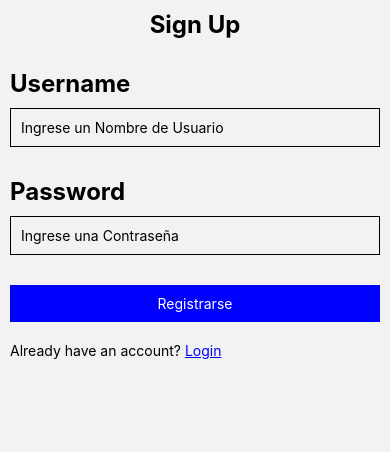
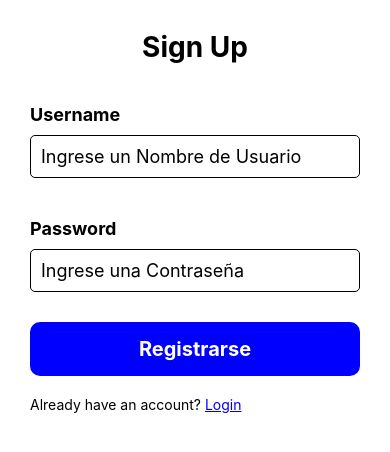
Before and after one commit to martomorri/DAI-Login, a React Native app in the folder Client/: screen /SignUp in a window 390 px wide. Shown: the top 452 px of the page. Built offline with nearby package versions, Linux system fonts and the light colour scheme.

Commit message:
terminado con un diseño espectacular

```diff
--- a/Client/Navigator.js
+++ b/Client/Navigator.js
@@ -16,7 +16,7 @@ export default function Navigator() {
         <Stack.Screen options={{ headerShown: false }} name="Login" component={Login} />
         <Stack.Screen options={{ headerShown: false }} name="Home" component={Home} />
         <Stack.Screen options={{ headerShown: false }} name="SignUp" component={SignUp} />
-        <Stack.Screen options={{ headerShown: false }} name="FormPerfil" component={FormPerfil} />
+        <Stack.Screen options={{ headerShown: true, title: 'Editar Perfil' }} name="FormPerfil" component={FormPerfil} />
         <Stack.Screen options={{ headerShown: true }} name="Perfil" component={Perfil} />
       </Stack.Navigator>
     </NavigationContainer>
--- a/Client/components/Input.jsx
+++ b/Client/components/Input.jsx
@@ -1,35 +1,43 @@
-import React from 'react'
-import { StyleSheet, TextInput, Text, View } from 'react-native'
+import React from 'react';
+import { StyleSheet, TextInput, Text, View } from 'react-native';
 
 const Input = (props) => {
-    const actualizar = text => {
-        if (props.label === 'Username' || props.label === 'Nombre') props.setUsername(text)
-        else if (props.label === 'Password' || props.label === 'Apellido') props.setPassword(text)
-    }
+    const actualizar = (text) => {
+        if (props.label === 'Username' || props.label === 'Nombre') props.setUsername(text);
+        else if (props.label === 'Password' || props.label === 'Apellido') props.setPassword(text);
+    };
 
     return (
         <View style={styles.container}>
             <Text style={styles.label}>{props.label}</Text>
-            <TextInput secureTextEntry={props.secureTextEntry} style={styles.input} placeholder={props.placeholder} onChangeText={text => actualizar(text)} />
+            <TextInput
+                secureTextEntry={props.secureTextEntry}
+                style={styles.input}
+                placeholder={props.placeholder}
+                onChangeText={(text) => actualizar(text)}
+            />
         </View>
     );
-}
+};
 
 const styles = StyleSheet.create({
     container: {
-        margin: 10,
         marginVertical: 10,
+        margin: 10
     },
     input: {
         borderWidth: 1,
+        borderColor: 'black',
+        borderRadius: 5,
         padding: 10,
+        fontSize: 18,
         marginBottom: 10,
     },
     label: {
-        marginBottom: 10,
-        fontSize: 24,
+        fontSize: 18,
         fontWeight: 'bold',
+        marginVertical: 10
     },
-})
+});
 
-export default Input
+export default Input;
--- a/Client/screens/FormPerfil.jsx
+++ b/Client/screens/FormPerfil.jsx
@@ -1,6 +1,7 @@
 import { View, Text, StyleSheet, TouchableOpacity } from 'react-native'
 import Input from '../components/Input'
 import React from 'react'
+import { commonStyles } from '../styles'
 
 export default function FormPerfil({ route, navigation }) {
     const { hasProfile, prevProfile } = route.params
@@ -54,32 +55,13 @@ export default function FormPerfil({ route, navigation }) {
     }
 
     return (
-        <View>
-            <Text style={styles.text}>Bienvenido</Text>
+        <View  style={commonStyles.container}>
+            <Text style={commonStyles.header}>Bienvenido</Text>
             <Input label='Nombre' placeholder='Ingrese su Nombre' setUsername={setNombre} secureTextEntry={false} />
             <Input label='Apellido' placeholder='Ingrese su Apellido' setPassword={setApellido} secureTextEntry={false} />
-            <TouchableOpacity style={styles.boton} onPress={crearPerfil}>
-                <Text style={styles.buttonText}>Cargar Datos</Text>
+            <TouchableOpacity style={commonStyles.editButton} onPress={crearPerfil}>
+                <Text style={commonStyles.buttonText}>Cargar Datos</Text>
             </TouchableOpacity>
         </View>
     )
 }
-
-const styles = StyleSheet.create({
-    text: {
-        padding: 10,
-        textAlign: "center",
-        marginBottom: 10,
-        fontSize: 24,
-        fontWeight: "bold",
-    },
-    boton: {
-        backgroundColor: "blue",
-        alignItems: "center",
-        padding: 10,
-        margin: 10,
-    },
-    buttonText: {
-        color: "white",
-    },
-})
--- a/Client/screens/Home.jsx
+++ b/Client/screens/Home.jsx
@@ -1,5 +1,6 @@
 import { View, Text, StyleSheet, TouchableOpacity } from 'react-native'
 import React from 'react'
+import { commonStyles } from '../styles'
 
 export default function Home({ route, navigation }) {
     const { user } = route.params
@@ -24,41 +25,30 @@ export default function Home({ route, navigation }) {
 
 
     return isLoading ? (
-        <View>
-            <Text style={styles.text}>Cargando...</Text>
+        <View style={commonStyles.container}>
+            <Text style={commonStyles.header}>Cargando...</Text>
         </View>
     ) : hasProfile ? (
-        <View>
-            <Text style={styles.text}>Bienvenido {profile.nombre} {profile.apellido}</Text>
-            <TouchableOpacity style={styles.boton} onPress={() => navigation.navigate('Perfil', { perfil: profile })}>
-                <Text style={styles.buttonText}>Ver perfil</Text>
+        <View style={commonStyles.container}>
+            <Text style={commonStyles.header}>Bienvenido {profile.nombre} {profile.apellido}</Text>
+            <TouchableOpacity
+                style={commonStyles.editButton}
+                onPress={() =>
+                    navigation.navigate('Perfil', { perfil: profile })
+                }
+            >
+                <Text style={commonStyles.buttonText}>Ver perfil</Text>
             </TouchableOpacity>
         </View>
     ) : (
-        <View>
-            <Text style={styles.text}>Bienvenido {user.username}</Text>
-            <TouchableOpacity style={styles.boton} onPress={() => navigation.navigate('FormPerfil', { hasProfile: hasProfile, prevProfile: null })}>
-                <Text style={styles.buttonText}>Completa tu perfil</Text>
+        <View style={commonStyles.container}>
+            <Text style={commonStyles.header}>Bienvenido {user.username}</Text>
+            <TouchableOpacity
+                style={commonStyles.editButton}
+                onPress={() => navigation.navigate('FormPerfil', { hasProfile: hasProfile, prevProfile: null })}
+            >
+                <Text style={commonStyles.buttonText}>Completa tu perfil</Text>
             </TouchableOpacity>
         </View>
-    )
+    );
 }
-
-const styles = StyleSheet.create({
-    text: {
-        padding: 10,
-        textAlign: "center",
-        marginBottom: 10,
-        fontSize: 24,
-        fontWeight: "bold",
-    },
-    boton: {
-        backgroundColor: "blue",
-        alignItems: "center",
-        padding: 10,
-        margin: 10,
-    },
-    buttonText: {
-        color: "white",
-    },
-})
--- a/Client/screens/Login.jsx
+++ b/Client/screens/Login.jsx
@@ -2,6 +2,7 @@ import { StyleSheet, View, Text, TouchableOpacity } from 'react-native'
 import { Link } from '@react-navigation/native'
 import Input from '../components/Input'
 import React from 'react'
+import { commonStyles } from '../styles'
 
 function Login({ navigation }) {
   const [username, setUsername] = React.useState('')
@@ -34,12 +35,12 @@ function Login({ navigation }) {
   }
 
   return (
-      <View>
-        <Text style={styles.text}>Login</Text>
+      <View style={commonStyles.container}>
+        <Text style={commonStyles.header}>Login</Text>
         <Input label='Username' placeholder='Ingrese su Nombre de Usuario' setUsername={setUsername} secureTextEntry={false} />
         <Input label='Password' placeholder='Ingrese su Contraseña' setPassword={setPassword} secureTextEntry={true} />
-        <TouchableOpacity style={styles.boton} onPress={login}>
-          <Text style={styles.buttonText}>Ingresar</Text>
+        <TouchableOpacity style={commonStyles.editButton} onPress={login}>
+          <Text style={commonStyles.buttonText}>Ingresar</Text>
         </TouchableOpacity>
         <Text style={{padding: 10}}>Don't have an account? <Link style={styles.link} to={{ screen: 'SignUp'}}>Sign Up</Link></Text>
         <Text style={styles.message}>{message}</Text>
@@ -48,27 +49,6 @@ function Login({ navigation }) {
 }
 
 const styles = StyleSheet.create({
-  container: {
-    flex: 1,
-    padding: 24,
-    backgroundColor: "#fff",
-  },
-  text: {
-    padding: 10,
-    textAlign: "center",
-    marginBottom: 10,
-    fontSize: 24,
-    fontWeight: "bold",
-  },
-  boton: {
-    backgroundColor: "blue",
-    alignItems: "center",
-    padding: 10,
-    margin: 10,
-  },
-  buttonText: {
-    color: "white",
-  },
   message: {
     padding: 10,
     fontSize: 18,
--- a/Client/screens/Perfil.jsx
+++ b/Client/screens/Perfil.jsx
@@ -1,34 +1,31 @@
+import React from 'react'
 import { View, Text, StyleSheet, TouchableOpacity } from 'react-native'
+import { commonStyles } from '../styles'
 
 export default function Perfil({ route, navigation }) {
-    const { perfil } = route.params
+  const { perfil } = route.params
 
-    return (
-        <View>
-            <Text style={styles.text}>Nombre: {perfil.nombre}</Text>
-            <Text style={styles.text}>Apellido: {perfil.apellido}</Text>
-            <TouchableOpacity style={styles.boton} onPress={() => navigation.navigate('FormPerfil', { hasProfile: true, prevProfile: perfil })}>
-                <Text style={styles.buttonText}>Editar perfil</Text>
-            </TouchableOpacity>
+  return (
+    <View style={commonStyles.container}>
+      <Text style={commonStyles.header}>Perfil de Usuario</Text>
+      <View style={commonStyles.profileInfo}>
+        <View style={commonStyles.field}>
+          <Text style={commonStyles.fieldLabel}>Nombre:</Text>
+          <Text style={commonStyles.fieldValue}>{perfil.nombre}</Text>
         </View>
-    )
+        <View style={commonStyles.field}>
+          <Text style={commonStyles.fieldLabel}>Apellido:</Text>
+          <Text style={commonStyles.fieldValue}>{perfil.apellido}</Text>
+        </View>
+      </View>
+      <TouchableOpacity
+        style={commonStyles.editButton}
+        onPress={() =>
+          navigation.navigate('FormPerfil', { hasProfile: true, prevProfile: perfil })
+        }
+      >
+        <Text style={commonStyles.buttonText}>Editar perfil</Text>
+      </TouchableOpacity>
+    </View>
+  );
 }
-
-const styles = StyleSheet.create({
-    text: {
-        padding: 10,
-        textAlign: "center",
-        marginBottom: 10,
-        fontSize: 24,
-        fontWeight: "bold",
-    },
-    boton: {
-        backgroundColor: "blue",
-        alignItems: "center",
-        padding: 10,
-        margin: 10,
-    },
-    buttonText: {
-        color: "white",
-    },
-})
--- a/Client/screens/SignUp.jsx
+++ b/Client/screens/SignUp.jsx
@@ -2,6 +2,7 @@ import { StyleSheet, View, Text, TouchableOpacity } from 'react-native'
 import { Link } from '@react-navigation/native'
 import Input from '../components/Input'
 import React from 'react'
+import { commonStyles } from '../styles'
 
 export default function SignUp() {
   const [username, setUsername] = React.useState('')
@@ -34,12 +35,12 @@ export default function SignUp() {
   }
 
   return (
-      <View>
-        <Text style={styles.text}>Sign Up</Text>
+      <View style={commonStyles.container}>
+        <Text style={commonStyles.header}>Sign Up</Text>
         <Input label='Username' placeholder='Ingrese un Nombre de Usuario' setUsername={setUsername} secureTextEntry={false} />
         <Input label='Password' placeholder='Ingrese una Contraseña' setPassword={setPassword} secureTextEntry={true} />
-        <TouchableOpacity style={styles.boton} onPress={signUp}>
-          <Text style={styles.buttonText}>Registrarse</Text>
+        <TouchableOpacity style={commonStyles.editButton} onPress={signUp}>
+          <Text style={commonStyles.buttonText}>Registrarse</Text>
         </TouchableOpacity>
         <Text style={{padding:10}}>Already have an account? <Link style={styles.link} to={{ screen: 'Login'}}>Login</Link></Text>
         <Text style={styles.message}>{message}</Text>
@@ -48,27 +49,6 @@ export default function SignUp() {
 }
 
 const styles = StyleSheet.create({
-  container: {
-    flex: 1,
-    padding: 24,
-    backgroundColor: "#fff",
-  },
-  text: {
-    padding: 10,
-    textAlign: "center",
-    marginBottom: 10,
-    fontSize: 24,
-    fontWeight: "bold",
-  },
-  boton: {
-    backgroundColor: "blue",
-    alignItems: "center",
-    padding: 10,
-    margin: 10,
-  },
-  buttonText: {
-    color: "white",
-  },
   message: {
     padding: 10,
     fontSize: 18,
--- /dev/null
+++ b/Client/styles.js
@@ -0,0 +1,46 @@
+import { StyleSheet } from 'react-native';
+
+export const commonStyles = StyleSheet.create({
+    container: {
+        flex: 1,
+        backgroundColor: '#fff',
+        padding: 20,
+    },
+    header: {
+        fontSize: 28,
+        fontWeight: 'bold',
+        textAlign: 'center',
+        marginBottom: 20,
+        marginTop: 10
+    },
+    profileInfo: {
+        backgroundColor: '#f5f5f5',
+        padding: 20,
+        borderRadius: 10,
+        marginBottom: 20,
+    },
+    field: {
+        flexDirection: 'row',
+        justifyContent: 'space-between',
+        marginBottom: 10,
+    },
+    fieldLabel: {
+        fontSize: 18,
+        fontWeight: 'bold',
+    },
+    fieldValue: {
+        fontSize: 18,
+    },
+    editButton: {
+        backgroundColor: 'blue',
+        alignItems: 'center',
+        padding: 15,
+        borderRadius: 10,
+        margin: 10
+    },
+    buttonText: {
+        color: 'white',
+        fontSize: 20,
+        fontWeight: 'bold',
+    },
+});
```
